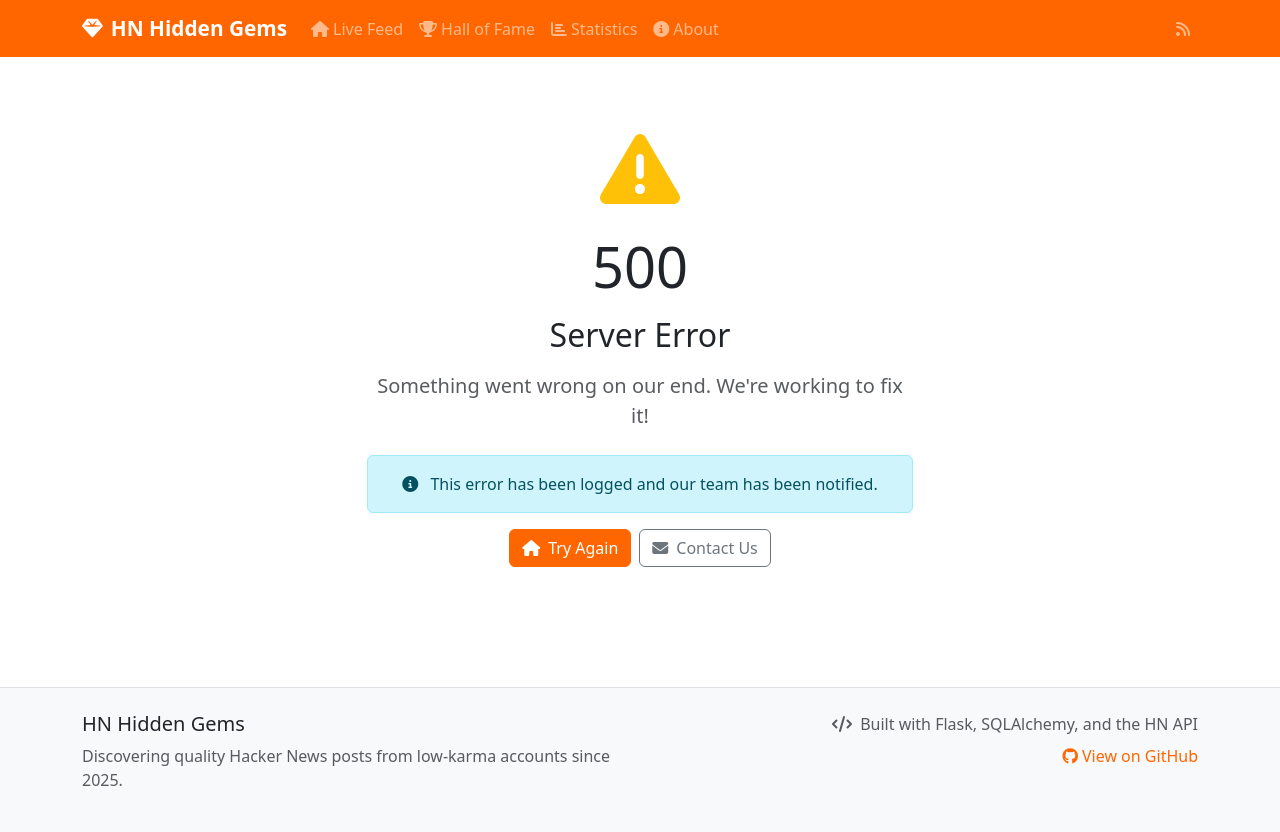
After one commit to DG1001/hn-gems, a Flask app: template templates/500.html in a window 1280 px wide. The commit adds this page. Run offline with Flask 3, Linux system fonts and the light colour scheme; the template is opened without the code that fills it, so the values that code supplies are empty.

Commit message:
Fix runtime issues: database relationships, error templates, and missing assets
- Fix Post-User relationship by adding primaryjoin condition to resolve foreign key issue
- Add missing error templates (404.html, 500.html) with proper styling and navigation
- Add service worker (sw.js) for PWA functionality and basic offline caching
- Comment out favicon reference until favicon is added
- Create static/images directory structure
- Recreate database with fixed relationships

Resolves API errors and missing template issues when accessing the web interface.

🤖 Generated with [Claude Code](https://claude.ai/code)

Co-Authored-By: Claude <noreply@anthropic.com>

```diff
--- a/hn_hidden_gems/models/post.py
+++ b/hn_hidden_gems/models/post.py
@@ -35,7 +35,7 @@ class Post(db.Model):
     # Relationships
     quality_score = db.relationship('QualityScore', back_populates='post', uselist=False)
     hall_of_fame_entry = db.relationship('HallOfFame', back_populates='post', uselist=False)
-    user = db.relationship('User', back_populates='posts')
+    user = db.relationship('User', foreign_keys=[author], primaryjoin="Post.author == User.username", back_populates='posts')
 
     def __repr__(self):
         return f'<Post {self.hn_id}: {self.title[:50]}...>'
--- /dev/null
+++ b/templates/500.html
@@ -0,0 +1,32 @@
+{% extends "base.html" %}
+
+{% block title %}Server Error - HN Hidden Gems{% endblock %}
+
+{% block content %}
+<div class="container">
+    <div class="row justify-content-center">
+        <div class="col-md-6 text-center">
+            <div class="py-5">
+                <i class="fas fa-exclamation-triangle fa-5x text-warning mb-4"></i>
+                <h1 class="display-4 mb-3">500</h1>
+                <h2 class="mb-3">Server Error</h2>
+                <p class="lead text-muted mb-4">
+                    Something went wrong on our end. We're working to fix it!
+                </p>
+                <div class="alert alert-info">
+                    <i class="fas fa-info-circle me-2"></i>
+                    This error has been logged and our team has been notified.
+                </div>
+                <div class="d-flex flex-column flex-sm-row gap-2 justify-content-center">
+                    <a href="{{ url_for('main.index') }}" class="btn btn-primary">
+                        <i class="fas fa-home me-2"></i>Try Again
+                    </a>
+                    <a href="{{ url_for('main.about') }}" class="btn btn-outline-secondary">
+                        <i class="fas fa-envelope me-2"></i>Contact Us
+                    </a>
+                </div>
+            </div>
+        </div>
+    </div>
+</div>
+{% endblock %}
--- a/templates/base.html
+++ b/templates/base.html
@@ -23,7 +23,8 @@
     <meta property="og:type" content="website">
     <meta property="og:url" content="{{ request.url }}">
 
-    <link rel="icon" type="image/x-icon" href="{{ url_for('static', filename='images/favicon.ico') }}">
+    <!-- Favicon will be added later -->
+    <!-- <link rel="icon" type="image/x-icon" href="{{ url_for('static', filename='images/favicon.ico') }}"> -->
 </head>
 <body>
     <!-- Navigation -->
```
Also changed, not shown: static/sw.js (added, +53 -0 lines), templates/404.html (added, +28 -0 lines), 1 other file.
